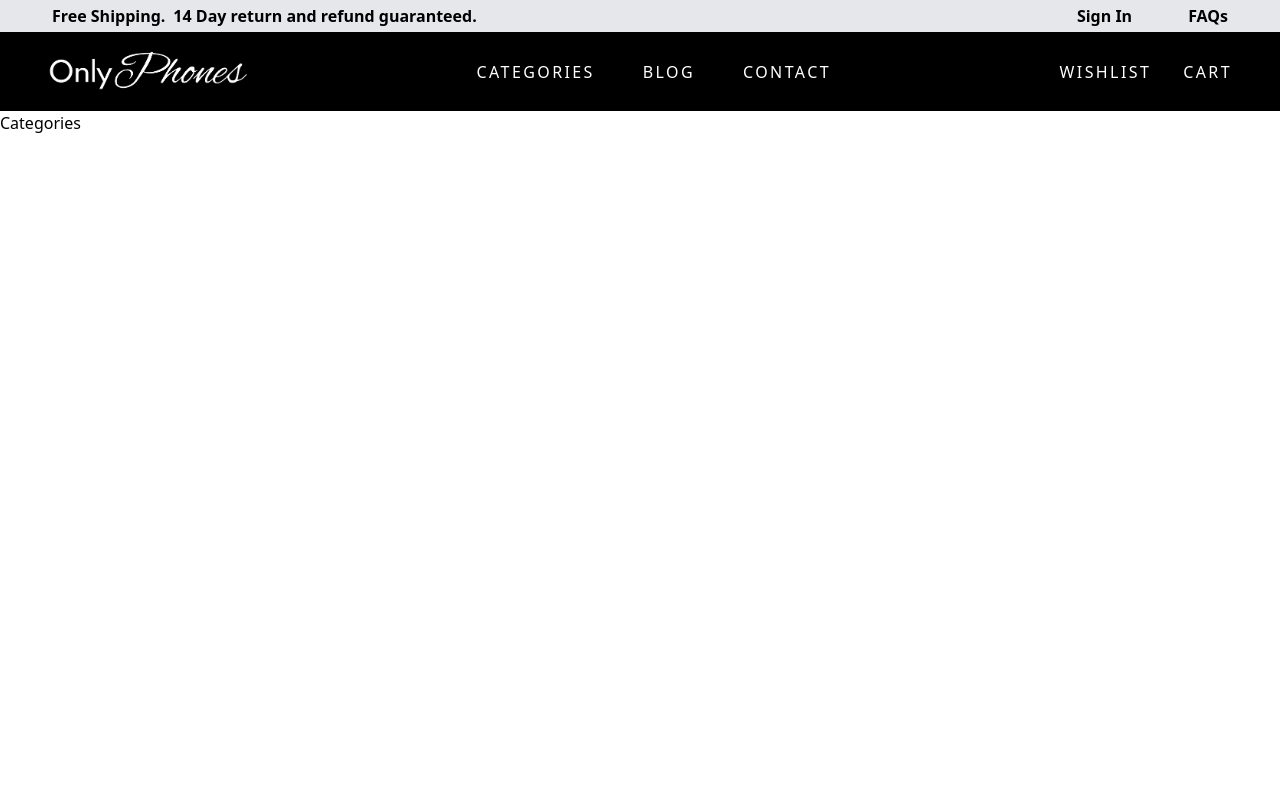
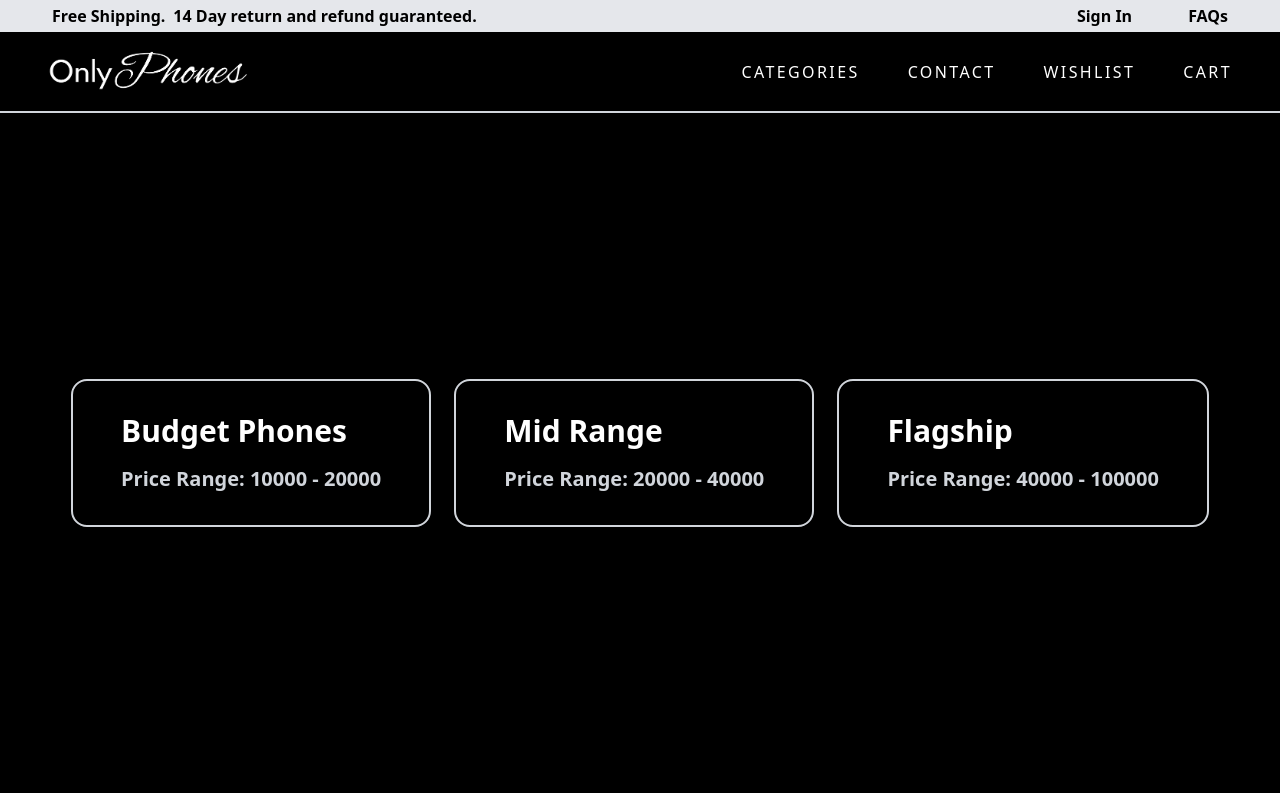
Before and after one commit to V4run-Sharma/items-all-ecommerce, a React (Vite) app in the folder client/: page /categories in a window 1280 px wide. Built offline with nearby package versions, Linux system fonts and the light colour scheme.

Commit message:
basic categories done

```diff
--- a/client/src/App.jsx
+++ b/client/src/App.jsx
@@ -5,7 +5,6 @@ import Hero from "./components/Hero";
 import Contact from "./components/Contact";
 import Faq from "./components/Faq";
 import Categories from "./components/Categories";
-import Blog from "./components/Blog";
 import Wishlist from "./components/Wishlist";
 import Cart from "./components/Cart";
 
@@ -20,7 +19,6 @@ const App = () => {
           <Route path="/contact" element={<Contact />} />
           <Route path="/faq" element={<Faq />} />
           <Route path="/categories" element={<Categories />} />
-          <Route path="/blog" element={<Blog />} />
           <Route path="/wishlist" element={<Wishlist />} />
           <Route path="/cart" element={<Cart />} />
         </Routes>
--- a/client/src/components/Blog.jsx
+++ /dev/null
@@ -1,7 +0,0 @@
-import React from "react";
-
-const Blog = () => {
-  return <div>Blog</div>;
-};
-
-export default Blog;
--- a/client/src/components/Categories.jsx
+++ b/client/src/components/Categories.jsx
@@ -1,7 +1,28 @@
 import React from "react";
 
 const Categories = () => {
-  return <div>Categories</div>;
+  return (
+    <div className="categories h-[calc(85vh+2px)] border-t-2 border-gray-300 bg-black text-white flex justify-evenly items-center -space-x-12">
+      <div className="font-bold text-3xl border-2 rounded-2xl border-gray-300 py-8 px-12 hover:border-white  hover:scale-110 transition-all cursor-pointer">
+        <h1>Budget Phones</h1>
+        <h3 className="text-xl font-semibold pt-4 text-gray-300">
+          Price Range: 10000 - 20000
+        </h3>
+      </div>
+      <div className="font-bold text-3xl border-2 rounded-2xl border-gray-300 py-8 px-12 hover:border-white  hover:scale-110 transition-all cursor-pointer">
+        <h1>Mid Range</h1>
+        <h3 className="text-xl font-semibold pt-4 text-gray-300">
+          Price Range: 20000 - 40000
+        </h3>
+      </div>
+      <div className="font-bold text-3xl border-2 rounded-2xl border-gray-300 py-8 px-12 hover:border-white  hover:scale-110 transition-all cursor-pointer">
+        <h1>Flagship</h1>
+        <h3 className="text-xl font-semibold pt-4 text-gray-300">
+          Price Range: 40000 - 100000
+        </h3>
+      </div>
+    </div>
+  );
 };
 
 export default Categories;
--- a/client/src/components/Hero.jsx
+++ b/client/src/components/Hero.jsx
@@ -24,7 +24,7 @@ const Hero = () => {
   }, [currentIndex]); // Re-run the effect when the currentIndex changes
 
   return (
-    <div className="carouselContainer bg-black min-h-[calc(85vh+1px)] border-t-2 flex flex-col">
+    <div className="carouselContainer bg-black min-h-[calc(85vh+1px)] border-t-2 border-gray-300 flex flex-col">
       <div className="carouselImgAndBtns flex justify-center">
         <div
           className="leftBtn w-3 h-20 rounded-full bg-white opacity-50 hover:opacity-100 transition-all mr-4 mt-[15.5rem] cursor-pointer"
--- a/client/src/components/Navbar.jsx
+++ b/client/src/components/Navbar.jsx
@@ -20,12 +20,9 @@ const Navbar = () => {
           <Link to="/">
             <img src={logo} alt="logo" className="w-[200px]" />
           </Link>
-          <div className="links flex space-x-12 tracking-[0.15rem] text-[1rem]">
+          <div className="impLinks flex space-x-12 tracking-[0.15rem] text-[1rem]">
             <Link to="/Categories">CATEGORIES</Link>
-            <Link to="/Blog">BLOG</Link>
             <Link to="/Contact">CONTACT</Link>
-          </div>
-          <div className="items flex space-x-8 tracking-[0.15rem] text-[1rem]">
             <Link to="/Wishlist">WISHLIST</Link>
             <Link to="/Cart">CART</Link>
           </div>
```
